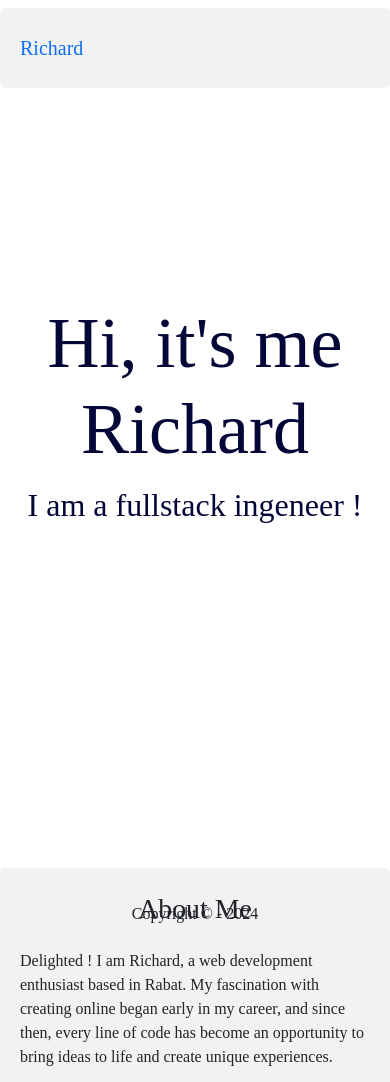
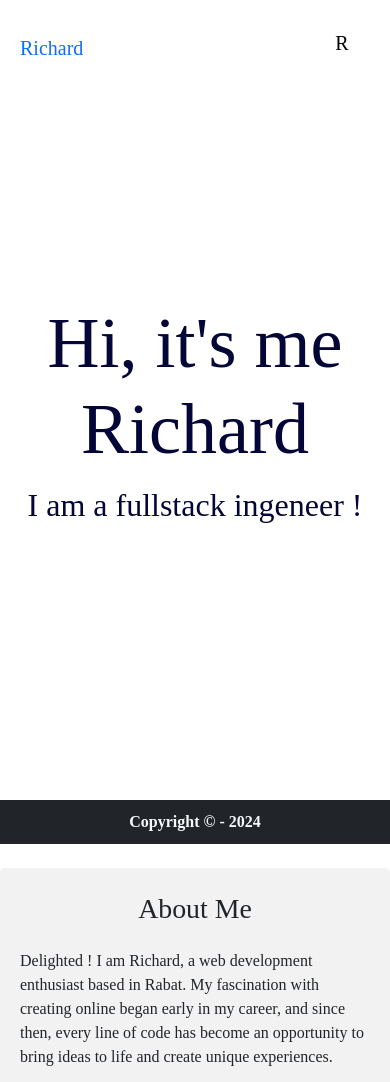
Before and after one commit to NGOUBADJAMBO-Richard/Portfolio, a plain HTML site: page index.html in a window 390 px wide. Shown: the top 1082 px of the page. Drawn offline with nearby package versions, Linux system fonts and the light colour scheme; a script that the page names is missing.

Commit message:
Last version

```diff
--- a/index.html
+++ b/index.html
@@ -62,7 +62,7 @@
       <!-- Barre de navigation -->
 
       <nav class="navbar navbar-expand-lg fixed-top navbarScroll">
-        <div class="container">
+        <div class="container bg-transparent">
           <a class="navbar-brand" href="#">Richard</a>
           <button
             class="navbar-toggler"
@@ -73,7 +73,7 @@
             aria-expanded="false"
             aria-label="Toggle navigation"
           >
-            <span class="navbar-toggler-icon"></span>
+            <span class="navbar-toggler-icon">R</span>
           </button>
           <div class="collapse navbar-collapse" id="navbarSupportedContent">
             <ul class="navbar-nav ms-auto">
@@ -503,12 +503,24 @@
             </div> -->
 
               <!-- ceci est un commentaire  -->
-              <video src="./file_example_MOV_480_700kB.mov" controls></video>
+              <!-- <video src="./file_example_MOV_480_700kB.mov" controls></video> -->
 
               <!-- la section pied de page. -->
 
               <!-- Section canvas -->
               <canvas class="background"></canvas>
+            </div>
+          </section>
+        </div>
+      </section>
+    </main>
+    <footer
+      class="sticky-bottom bg-dark text-center text-light fw-bold"
+      style="position: sticky; bottom: 0"
+    >
+      Copyright &copy; - 2024
+    </footer>
+
     <script src="https://cdnjs.cloudflare.com/ajax/libs/particlesjs/2.2.2/particles.min.js"></script>
     <script>
       window.onload = function () {
@@ -519,9 +531,6 @@
         });
       };
     </script>
-            </div>
-          </section>
-          <footer>Copyright &copy; - 2024</footer>
 
     <script type="text/javascript">
       // add class navbarDark on navbar scroll
@@ -536,8 +545,5 @@
         }
       };
     </script>
-        </div>
-      </section>
-    </main>
   </body>
 </html>
--- a/style.css
+++ b/style.css
@@ -10,6 +10,10 @@
     --c4: #910A67;
 }
 
+header{
+    padding: 0;
+        margin: 0;
+}
 /* header
 {
     position: sticky;
@@ -160,7 +164,7 @@ button[type=submit] {
 }
 
 footer{
-    position: sticky;
+    /* position: sticky; */
     bottom: 0;
     text-align: center;
     padding: 10px;
```
Lines whose indentation alone changed are shown as unchanged.
